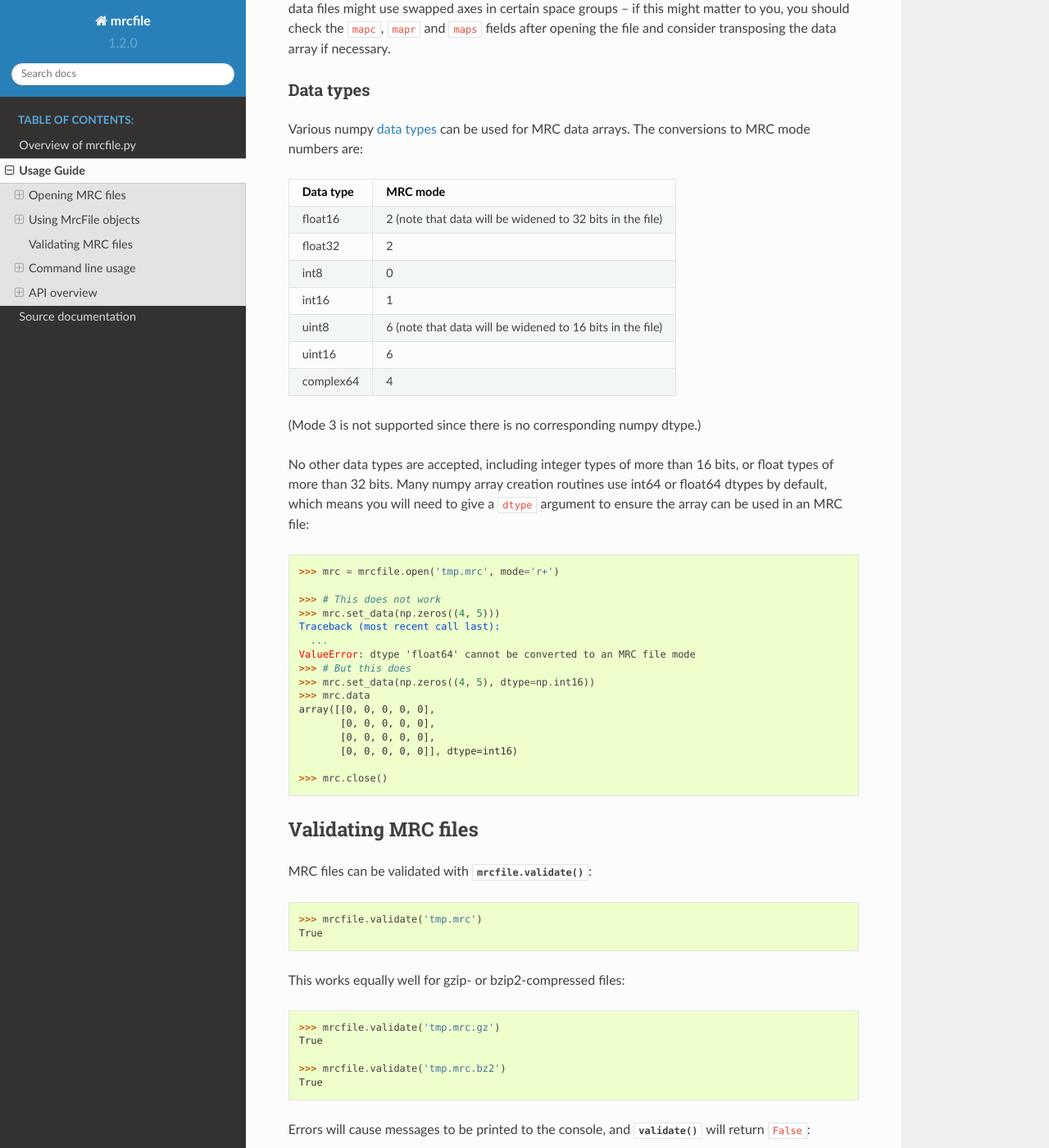
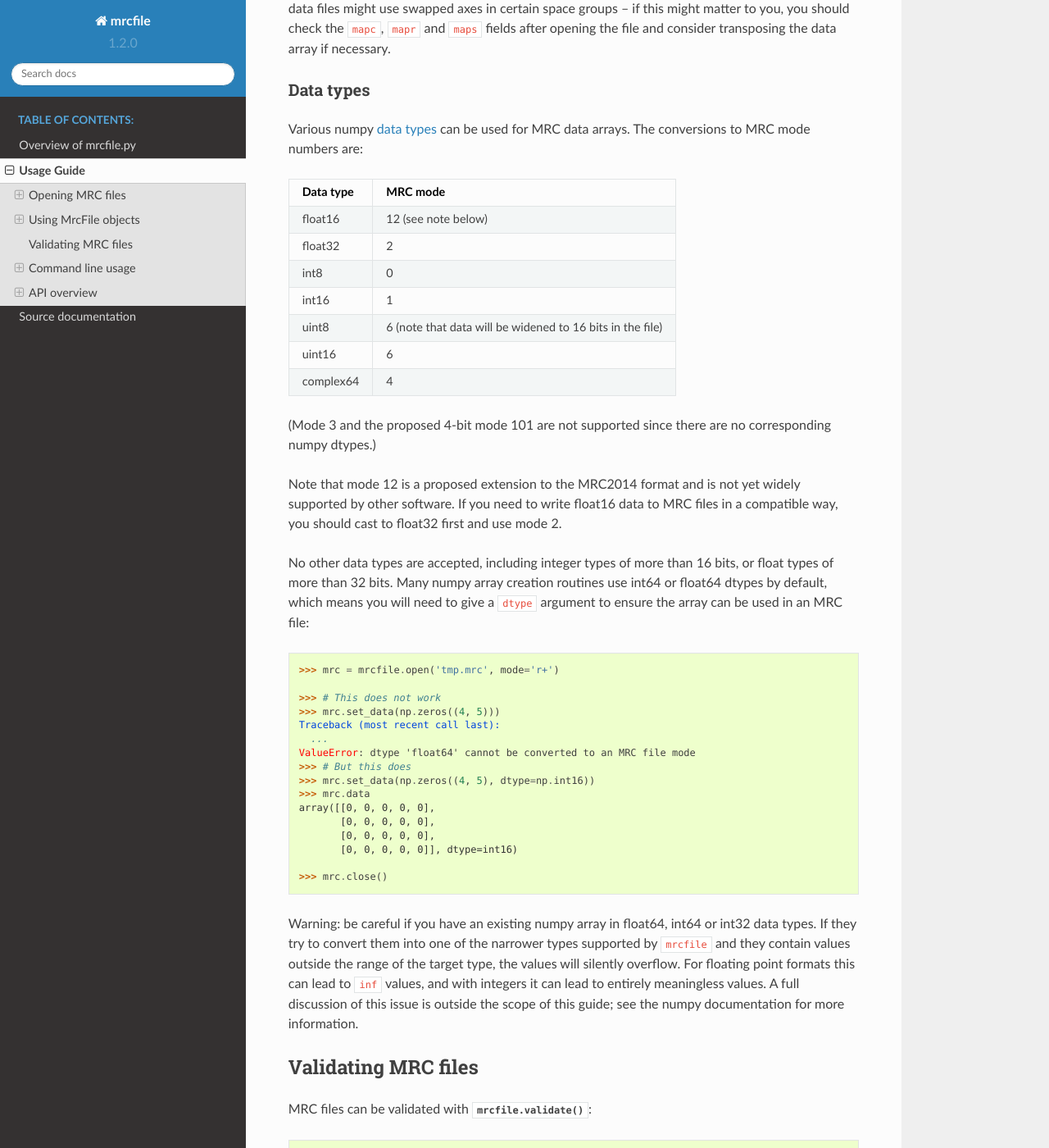
Before and after one commit to ccpem/mrcfile, a Sphinx documentation site: the page built from docs/usage_guide.rst, in a window 1280 px wide and 1400 px high, scrolled down 15066 px. Shown: the whole window at 82% size. Built offline with Sphinx 7.4.7 and the Read the Docs theme 2.0.0, drawn with Linux system fonts in a browser that asks for light colours.

Commit message:
Add support for mode 12 / float16

```diff
--- a/docs/usage_guide.rst
+++ b/docs/usage_guide.rst
@@ -925,7 +925,7 @@ MRC mode numbers are:
 =========  ========
 Data type  MRC mode
 =========  ========
-float16       2 (note that data will be widened to 32 bits in the file)
+float16       12 (see note below)
 float32       2
 int8          0
 int16         1
@@ -934,7 +934,12 @@ uint16        6
 complex64     4
 =========  ========
 
-(Mode 3 is not supported since there is no corresponding numpy dtype.)
+(Mode 3 and the proposed 4-bit mode 101 are not supported since there are no
+corresponding numpy dtypes.)
+
+Note that mode 12 is a proposed extension to the MRC2014 format and is not yet
+widely supported by other software. If you need to write float16 data to MRC
+files in a compatible way, you should cast to float32 first and use mode 2.
 
 No other data types are accepted, including integer types of more than 16 bits,
 or float types of more than 32 bits. Many numpy array creation routines use
@@ -959,6 +964,14 @@ int64 or float64 dtypes by default, which means you will need to give a
           [0, 0, 0, 0, 0]], dtype=int16)
 
    >>> mrc.close()
+
+Warning: be careful if you have an existing numpy array in float64, int64 or
+int32 data types. If they try to convert them into one of the narrower types
+supported by ``mrcfile`` and they contain values outside the range of the
+target type, the values will silently overflow. For floating point formats
+this can lead to ``inf`` values, and with integers it can lead to entirely
+meaningless values. A full discussion of this issue is outside the scope of
+this guide; see the numpy documentation for more information.
 
 Validating MRC files
 --------------------
```
Also changed, not shown: 4 other files.
